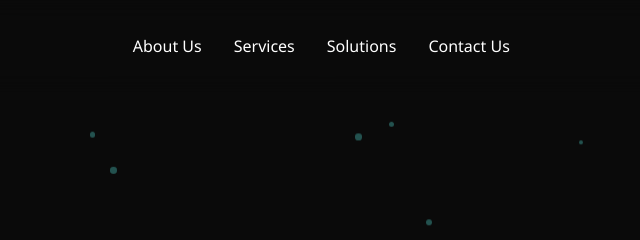
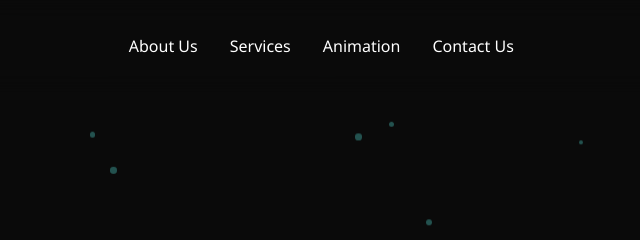
Before and after one commit to iamyusuf1/TechVision, a plain HTML site: page index.html in a window 1280 px wide. Shown: the top 240 px of the page, 333-973 px from the left. Drawn offline with Linux system fonts and the light colour scheme.

Commit message:
Update index.html

```diff
--- a/index.html
+++ b/index.html
@@ -328,7 +328,7 @@
         <div class="nav-links">
             <a href="#about">About Us</a>
             <a href="#services">Services</a>
-            <a href="#solutions">Solutions</a>
+            <a href="Animate.html">Animation</a>
             <a href="#contact">Contact Us</a>
         </div>
         <a href="login.html" target="_self">
```
